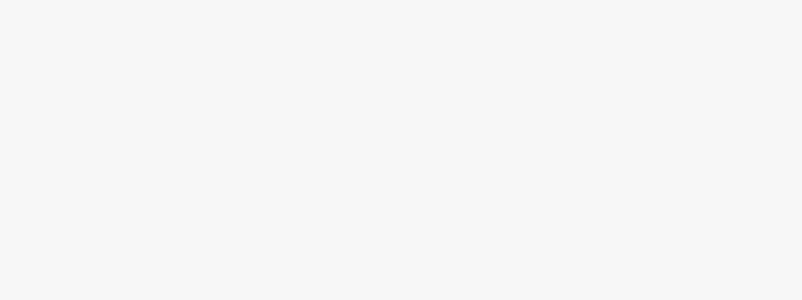
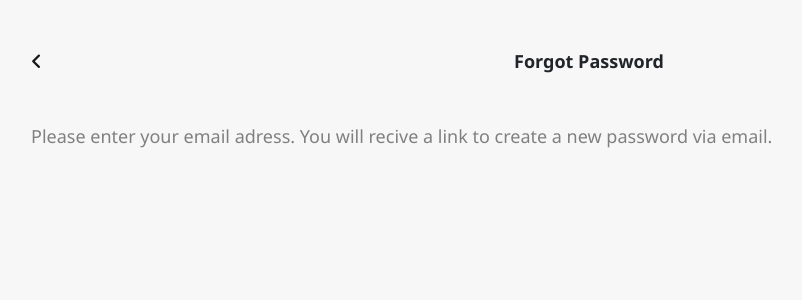
Before and after one commit to Zynad/Grupp2-aspnet2-frontend, a React (Create React App) app: page /forgotpassword in a window 1280 px wide. Before the commit this address had no page. Shown: the top 300 px of the page, without its empty margins (51-853 px from the left). Built offline with nearby package versions, Linux system fonts and the light colour scheme.

Commit message:
added forgotpassword component

```diff
--- a/src/App.js
+++ b/src/App.js
@@ -8,7 +8,7 @@ import Search from "./components/views/search/Search";
 import Cart from "./components/views/cart/Cart";
 import Favorites from "./components/views/favorites/Favorites";
 import { BrowserRouter, Routes, Route } from "react-router-dom";
-import Navigation from "./components/partials/navigation/Navigation";
+import ForgotPassword from "./components/views/forgotpassword/ForgotPassword";
 
 function App() {
   return (
@@ -18,6 +18,7 @@ function App() {
         <Route path="/search" element={<Search />} />
         <Route path="/cart" element={<Cart />} />
         <Route path="/favorites" element={<Favorites />} />
+        <Route path="/forgotpassword" element={<ForgotPassword/>}/>
         <Route
           path="/registration"
           element={
--- /dev/null
+++ b/src/components/views/forgotpassword/ForgotPassword.jsx
@@ -0,0 +1,23 @@
+import "./forgotpassword.css"
+import { NavLink  } from "react-router-dom";
+
+const ForgotPassword = () => {
+
+    return (
+        <>
+        <div className="container mt-5">
+        <div class="row">
+          <div class="col-4"><NavLink to="/"><i className="fa-solid fa-angle-left nav-standard"></i></NavLink></div>
+          <div style={{textAlign : 'center', fontWeight : 'bold'}} class="col-4">Forgot Password</div>
+          <div class="col-4"></div>
+          </div>
+          <div className="forgot-text mt-5">
+            Please enter your email adress. You will recive a link to create a new password via email.
+          </div>
+        </div>
+        </>
+    )
+
+}
+
+export default ForgotPassword;
--- /dev/null
+++ b/src/components/views/forgotpassword/forgotpassword.css
@@ -0,0 +1,3 @@
+.forgot-text{
+    color: grey;
+}
--- a/src/components/views/login/Login.jsx
+++ b/src/components/views/login/Login.jsx
@@ -44,7 +44,7 @@ const Login = () => {
            Remember Me
            </div>
            <div style={{textAlign : 'right'}} class="col mt-5">
-            <NavLink className="nav-standard" to="">Forgot Password?</NavLink>
+            <NavLink className="nav-standard" to="/forgotpassword">Forgot Password?</NavLink>
            </div>
 
           <div class="col-lg-12 mt-5">
--- a/src/components/views/registration/Registration.jsx
+++ b/src/components/views/registration/Registration.jsx
@@ -68,7 +68,7 @@ const Registration = () => {
       </form>
 
        <div class="row">
-      <div class="mt-3 box-registration col-lg-12">Already have an account? <NavLink to="/" className="nav-standard">Sign In.</NavLink></div>
+      <div class="mt-3 box-registration col-lg-12">Already have an account? <NavLink to="/login" className="nav-standard">Sign In.</NavLink></div>
       <div class="mt-5 box-registration col-lg-12">
 
       <i class="fa-brands fa-facebook icon-standard" style={{color: '#00235B'}}></i>
--- a/src/contexts/LoginProvider.jsx
+++ b/src/contexts/LoginProvider.jsx
@@ -11,7 +11,6 @@ const LoginProvider = (props) => {
 
     const data = {email : email, password : password, remember : remember}
     const url = ''
-
 
   };
 
```
